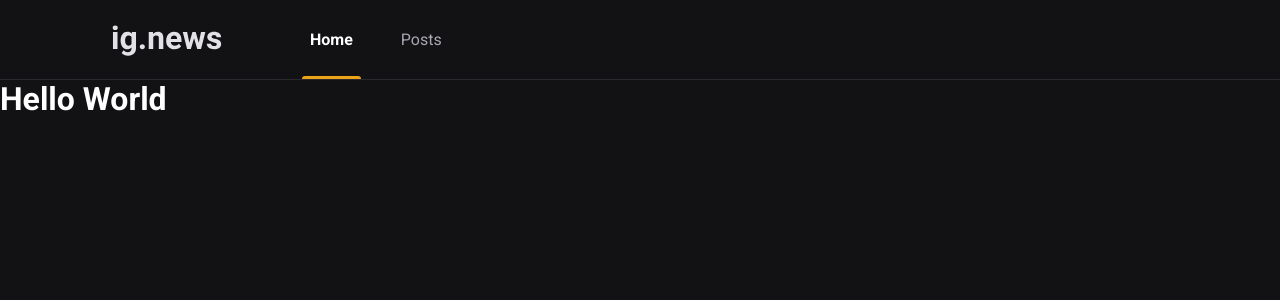
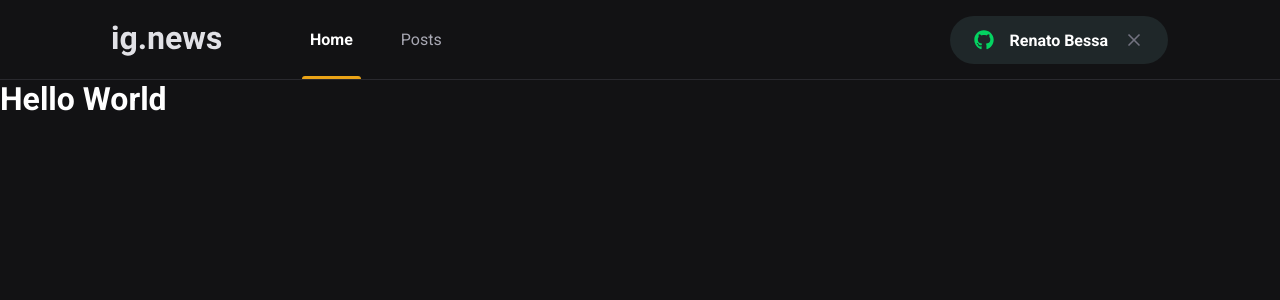
Before and after one commit to bessache/ignite-reactjs-03-ignews, a Next.js app: page / in a window 1280 px wide. Shown: the top 300 px of the page. Built offline with nearby package versions, Linux system fonts and the light colour scheme.

Commit message:
commit aula Componente: SignInButton

```diff
--- a/package.json
+++ b/package.json
@@ -11,6 +11,7 @@
     "next": "10.1.2",
     "react": "17.0.2",
     "react-dom": "17.0.2",
+    "react-icons": "^4.2.0",
     "sass": "^1.32.8"
   },
   "devDependencies": {
--- a/src/pages/components/Header/index.tsx
+++ b/src/pages/components/Header/index.tsx
@@ -1,3 +1,4 @@
+import { SigninButton } from '../signinButton'
 import styles from './styles.module.scss'
 
 
@@ -10,6 +11,7 @@ export function Header() {
                     <a className={styles.active}>Home</a>
                     <a>Posts</a>
                 </nav>
+                <SigninButton/>
             </div>
         </header>
 
--- a/src/pages/components/Header/styles.module.scss
+++ b/src/pages/components/Header/styles.module.scss
@@ -46,5 +46,8 @@
         }
 
     }
+    button {
+        margin-left: auto;
+    }
 
 }
--- /dev/null
+++ b/src/pages/components/signinButton/index.tsx
@@ -0,0 +1,32 @@
+import {FaGithub} from 'react-icons/fa'
+import {FiX} from 'react-icons/fi'
+
+import styles from './styles.module.scss'
+
+
+export function SigninButton() {
+    const isUserLoggedIn = true;
+
+
+    return isUserLoggedIn ? (
+        <button
+            type="button"
+            className={styles.signInButton}
+        >
+            <FaGithub color="#04d361"/>
+            Renato Bessa
+            <FiX color="#737380" className={styles.closeIcon}/>
+        </button>
+
+    ) : (
+        <button
+            type="button"
+            className={styles.signInButton}
+        >
+            <FaGithub color="#eba417"/>
+            Sign in with Github
+        </button>
+
+    );
+
+}
--- /dev/null
+++ b/src/pages/components/signinButton/styles.module.scss
@@ -0,0 +1,38 @@
+.signInButton {
+    height: 3rem;
+   border-radius: 3rem;
+   background: var(--gray-850);
+   border: 0;
+   padding: 0 1.5rem;
+
+   display: flex;
+   align-items: center;
+   justify-content: center;
+
+   color: var(--white);
+   font-weight: bold;
+   svg {
+    width: 20px;
+    height: 20px;
+   }
+   svg:first-child {
+       margin-right: 1rem;
+   }
+
+   svg.closeIcon {
+      margin-left: 1rem;
+   }
+
+
+
+   transition: filter 0.2s;
+
+   &:hover {
+       filter: brightness(0.8)
+   }
+
+
+
+
+
+}
--- a/src/styles/global.scss
+++ b/src/styles/global.scss
@@ -9,6 +9,7 @@
     --gray-100: #e1e1e6;
     --gray-300: #a8a8b3;
     --gray-800: #29292e;
+    --gray-850: #1f2729;
     --gray-900: #121214;
 
     --cyan-500: #61dafb;
```
Also changed, not shown: 1 other file (tests, documents, lock files or other folders).
